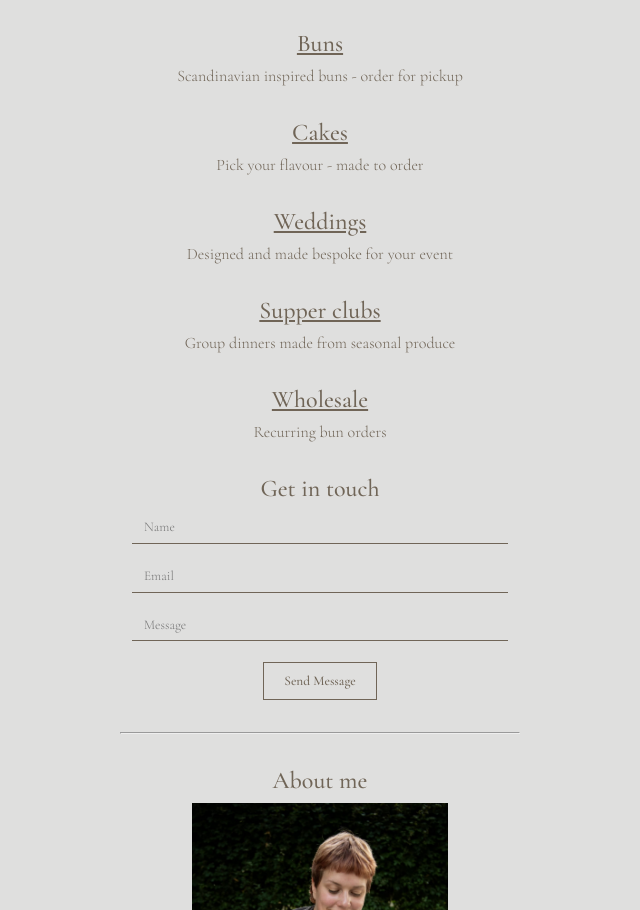
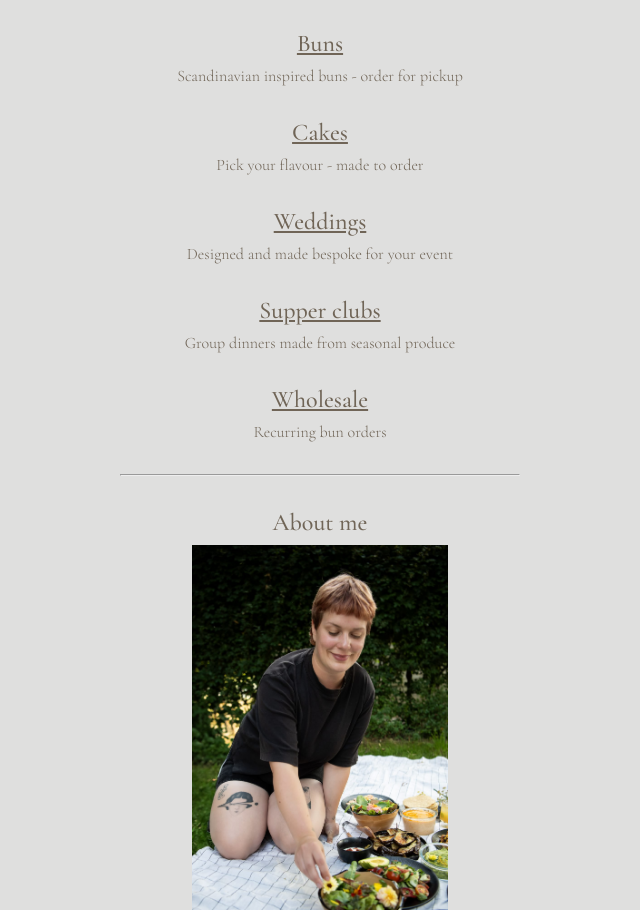
Before and after one commit to JamesMoulang/nk.catering, a plain HTML site: page index.html in a window 1280 px wide. Shown: the part 190-1100 px from the top of the page, without its empty margins (320-960 px from the left). Drawn offline with nearby package versions, Linux system fonts and the light colour scheme.

Commit message:
remove main page contact form

```diff
--- a/index.html
+++ b/index.html
@@ -65,7 +65,7 @@
         <p>Recurring bun orders</p>
       </div>
 
-      <div class="link_group">
+      <!-- <div class="link_group">
         <h2>Get in touch</h2>
 
         <form>
@@ -76,7 +76,7 @@
           <input type="submit" value="Send Message">
         </form>
 
-      </div>
+      </div> -->
 
       <hr/>
 
```
